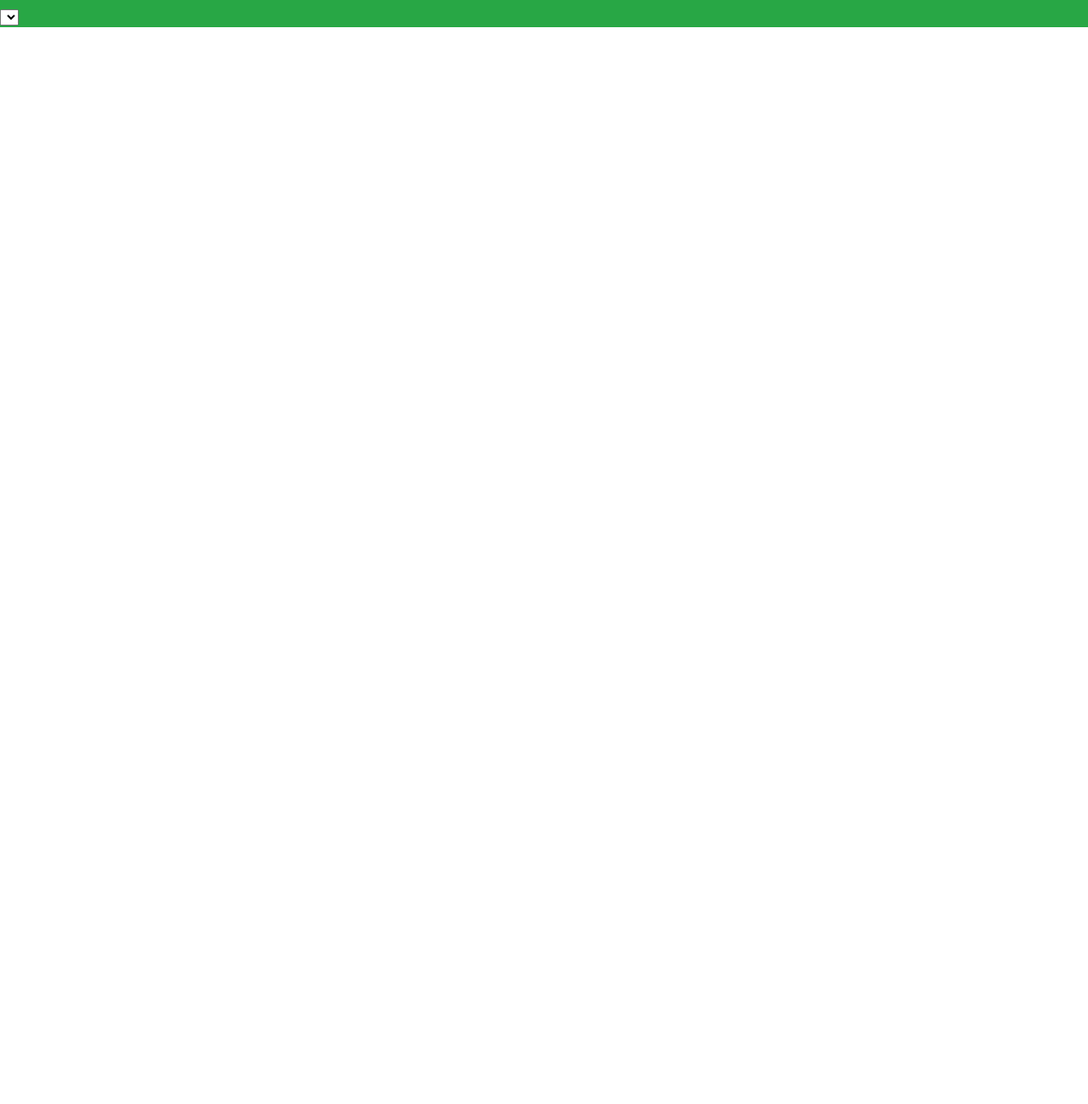
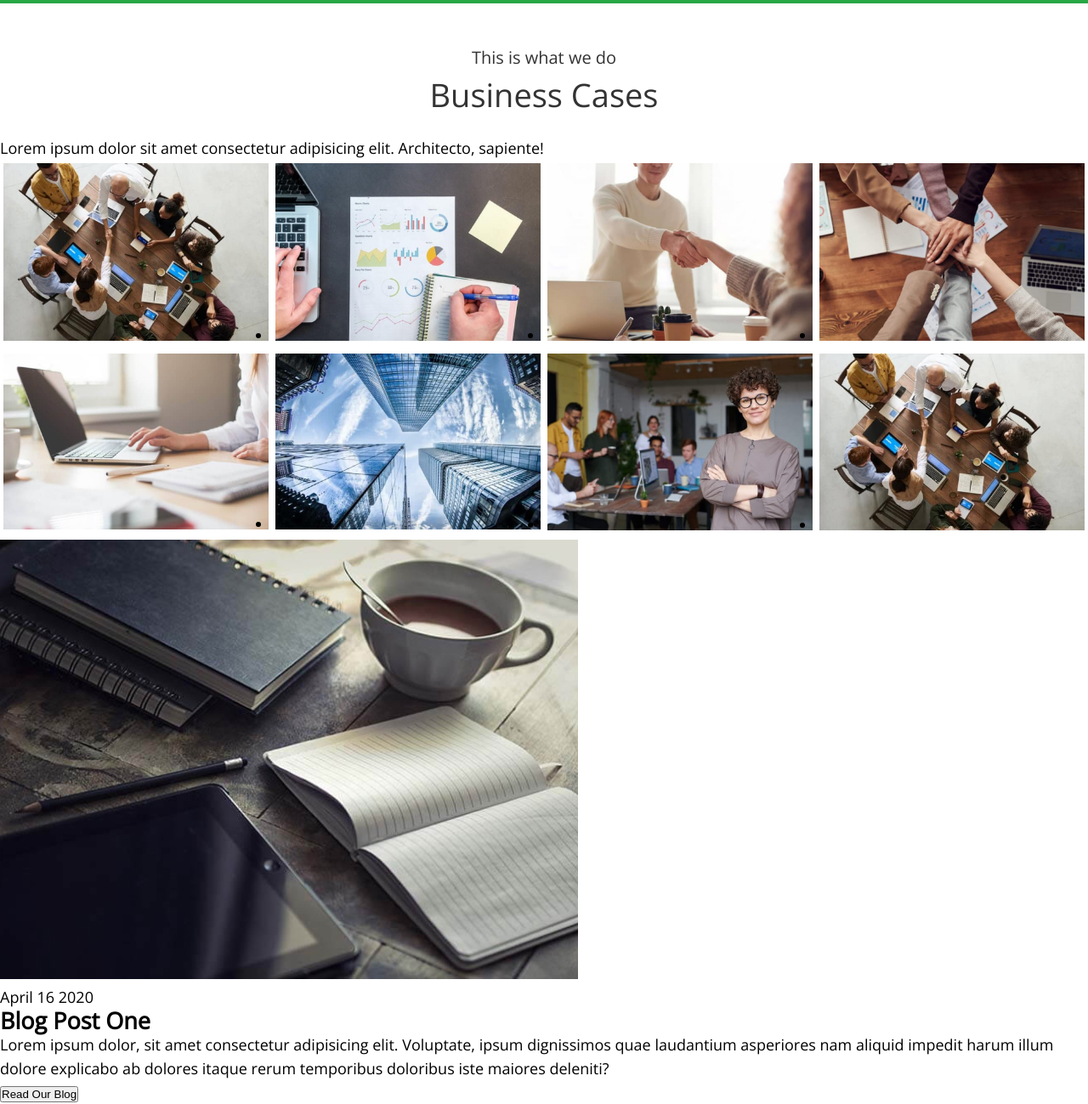
Before and after one commit to Myhailo11/FinanceLedger, a plain HTML site: page index.html in a window 1280 px wide. Shown: the part 1476-2775 px from the top of the page at 85% size. Before the commit the page ends 1508 px from the top, so only its background shows below. Drawn offline with nearby package versions, Linux system fonts and the light colour scheme.

Commit message:
add section

```diff
--- a/css/style.css
+++ b/css/style.css
@@ -149,3 +149,50 @@ padding-right:6px ;
   .btn-secont{
     margin: 0;
   }
+  .bisness {
+    padding-top: 50px;
+  }
+
+  .bisness-list {
+    display: flex;
+    flex-wrap: wrap;
+  }
+
+  .bisness-list li {
+    width: 25%;
+    padding: 4px;
+  }
+
+  .bisness-list img {
+    width: 100%;
+  }
+
+  .bisness-title {
+    font-weight: 400;
+    font-size: 20px;
+    text-align: center;
+    color: #333333;
+    padding-bottom: 15px;
+  }
+
+  .bisness h2 {
+    font-weight: 300;
+    font-size: 38px;
+    text-align: center;
+    color: #333333;
+    padding-bottom: 35px;
+  }
+
+  .bisness-title2 {
+    font-weight: 400;
+    font-size: 18px;
+    text-align:center;
+     color: #333333;
+    padding-bottom: 15px;
+  }
+  .Blong{
+    background-color: blue;
+  }
+  .Blong-inner{
+
+  }
--- a/index.html
+++ b/index.html
@@ -61,9 +61,8 @@
                 </ul>
             </div>
         </div>
-        <section class="services"></section>
         <section class="solution">
-            <section class="container">
+            <div class="container">
                 <div class="solution-inner">
                     <div class="solution-inner-img">
                         <img src="./img/Rectangle.jpg" alt="">
@@ -85,8 +84,9 @@
                     </div>
                     </div>
                 </div>
+            </div>
         </section>
-            <select class="bisness">
+        <section class="bisness">
             <div class="container">
                 <p class="bisness-title">This is what we do</p>
                 <h2>Business Cases</h2>
@@ -102,7 +102,22 @@
                      <li><img src="./img/Rectangle (9).jpg">
                 </ul>
             </div>
-            </select>
+        </section>
+        <section class="Blog">
+            <div class="blog-inner">
+              <img src="./img/Rectangle (11).jpg" alt="">
+            </div>
+            <div class="blog-inner-text">
+              <p class="blog-title">April 16 2020</p>
+              <h2>Blog Post One</h2>
+              <p>Lorem ipsum dolor, sit amet consectetur adipisicing elit. Voluptate, ipsum dignissimos quae laudantium
+                asperiores nam aliquid impedit harum illum dolore explicabo ab dolores itaque rerum temporibus doloribus iste
+                maiores deleniti?
+            </p>
+                <button class="btn btn-second" href="#+">Read Our Blog</button>
+              </div>
+            </section>
+            </div>
         </section>
     </main>
     <footer>
```
Also changed, not shown: img/Rectangle (11).jpg (added). Lines whose indentation alone changed are shown as unchanged.
